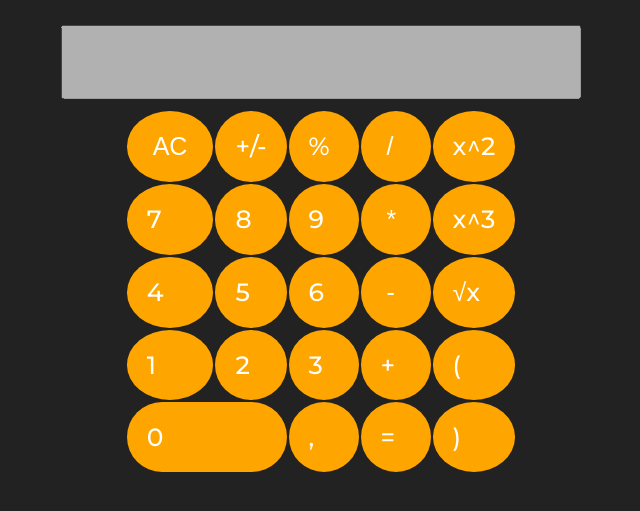
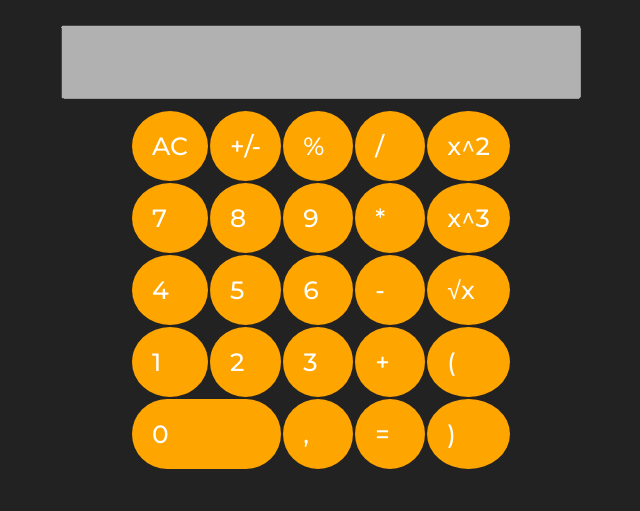
Before and after one commit to Aetoyadio/Calculator_Lab6, a plain HTML site: page index.html in a window 1280 px wide. Shown: the part 155-666 px from the top of the page, without its empty margins (319-959 px from the left). Drawn offline with Linux system fonts and the light colour scheme.

Commit message:
Update index.html

```diff
--- a/index.html
+++ b/index.html
@@ -17,24 +17,24 @@
         <div class="buttons">
                 <table>
                     <tr>
-                        <td><button onclick="clearDisplay()">AC</button></td>
+                        <td onclick="clearDisplay()">AC</td>
                         <td onclick="toggleSign()">+/-</td>
                         <td onclick="calculatePercentage()">%</td>
-                        <td><button onclick="appendToDisplay('/')">/</button></td>
+                        <td onclick="appendToDisplay('/')">/</td>
                         <td onclick="power(2)">x^2</td>
                     </tr>
                     <tr>
                         <td onclick="appendToDisplay('7')">7</td>
                         <td onclick="appendToDisplay('8')">8</td>
                         <td onclick="appendToDisplay('9')">9</td>
-                        <td><button onclick="appendToDisplay('*')">*</button></td>
+                        <td onclick="appendToDisplay('*')">*</td>
                         <td onclick="power(3)">x^3</td>
                     </tr>
                     <tr>
                         <td onclick="appendToDisplay('4')">4</td>
                         <td onclick="appendToDisplay('5')">5</td>
                         <td onclick="appendToDisplay('6')">6</td>
-                        <td><button onclick="appendToDisplay('-')">-</button></td>
+                        <td onclick="appendToDisplay('-')">-</td>
                         <td onclick="calculateSquareRoot()">√x</td>
                     </tr>
                     <tr>
```
